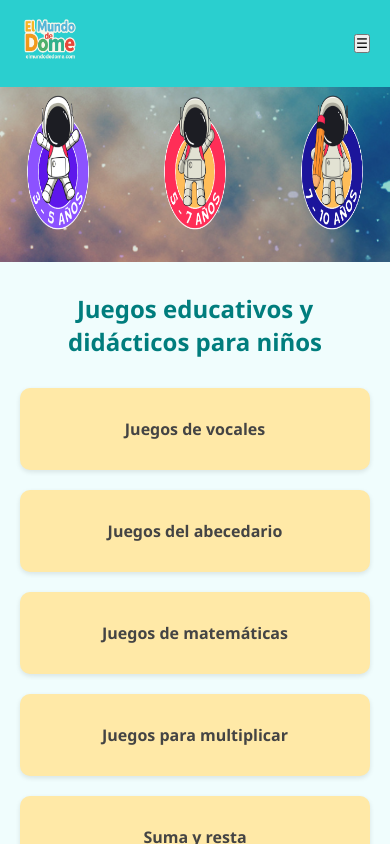
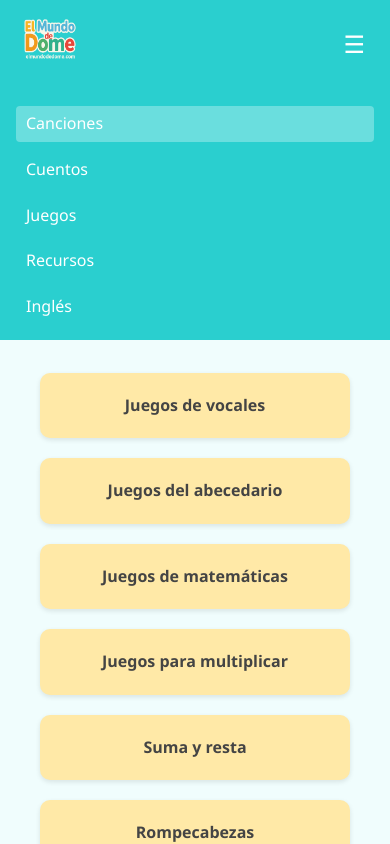
Before and after one commit to PercyTechX/el-mundo-de-dome, a plain HTML site: page index.html in a window 390 px wide. Both pictures are taken after a click on the button "Menú de navegación". Shown: the top 844 px of the page. Drawn offline with Linux system fonts and the light colour scheme.

Commit message:
cuarto commmit

```diff
--- a/index.html
+++ b/index.html
@@ -1,54 +1,100 @@
 <!DOCTYPE html>
+<!-- Declaramos el tipo de documento como HTML5 -->
 <html lang="es">
+<!-- La etiqueta <html> define el inicio del documento HTML y especifica que el idioma principal es español (es) -->
+
 <head>
+  <!-- La sección <head> contiene metadatos sobre el documento, como el título, el conjunto de caracteres y los estilos -->
   <meta charset="UTF-8">
+  <!-- Especificamos que el conjunto de caracteres utilizado es UTF-8, que soporta caracteres especiales como tildes y ñ -->
+
   <meta name="viewport" content="width=device-width, initial-scale=1.0">
+  <!-- Configuramos la vista para dispositivos móviles, asegurando que el contenido se ajuste al ancho de la pantalla -->
+
   <title>Portal Educativo</title>
+  <!-- Título de la página que aparecerá en la pestaña del navegador -->
+
   <link rel="shortcut icon" href="img/logo.ico" type="image/x-icon">
+  <!-- Enlazamos un ícono (favicon) que aparecerá junto al título en la pestaña del navegador -->
+
   <link rel="stylesheet" href="style.css">
+  <!-- Enlazamos un archivo CSS externo llamado "style.css" para aplicar estilos al sitio -->
 </head>
+
 <body>
+  <!-- La etiqueta <body> contiene todo el contenido visible de la página web -->
 
-  <header class="header">
+  <header class="header" role="banner">
+    <!-- La sección <header> representa el encabezado de la página -->
     <div class="logo">
-        <img src="img/logo.png" alt="logo" width="60px" height="50px">
+      <!-- Dentro del encabezado, creamos un contenedor para el logo -->
+      <img src="img/logo.png" alt="Logo del portal educativo" width="60" height="50">
+      <!-- Insertamos una imagen del logo con un texto alternativo ("alt") para accesibilidad -->
     </div>
-    <button class="menu-btn" id="menuBtn">☰</button>
-    <nav class="menu" id="menu">
-      <a href="#">Canciones</a>
+
+    <button class="menu-btn" id="menuBtn" aria-label="Menú de navegación" aria-expanded="false">☰</button>
+    <!-- Creamos un botón con el símbolo "☰" que servirá para abrir/cerrar un menú en dispositivos móviles -->
+
+    <nav class="menu" id="menu" role="navigation" aria-label="Menú principal">
+      <!-- La etiqueta <nav> define una sección de navegación con enlaces -->
+      <a href="#" aria-current="page">Canciones</a>
       <a href="#">Cuentos</a>
       <a href="#">Juegos</a>
       <a href="#">Recursos</a>
       <a href="#">Inglés</a>
+      <!-- Cada <a> es un enlace a diferentes secciones o páginas del sitio -->
     </nav>
   </header>
 
-  <section class="edades">
-    <div class="grupo"><img src="img/3-5.png" alt="3-5" width="150px" height="150px"> </div>
-    <div class="grupo"><img src="img/5-7.png" alt="5-7" width="150px" height="150px"> </div>
-    <div class="grupo"><img src="img/7-10.png" alt="7-10" width="150px" height="150px"> </div>
+  <section class="edades" aria-label="Rangos de edad">
+    <!-- Creamos una sección para mostrar imágenes relacionadas con rangos de edad -->
+    <div class="grupo">
+      <!-- Usamos un contenedor (<div>) para cada grupo de edad -->
+      <img src="img/3-5.png" alt="Niños de 3 a 5 años" width="150" height="150">
+      <!-- Insertamos una imagen representando el rango de edad 3-5 años -->
+      <!-- <span>3-5 años</span> -->
+    </div>
+    <div class="grupo">
+      <img src="img/5-7.png" alt="Niños de 5 a 7 años" width="150" height="150">
+      <!-- Imagen para el rango de edad 5-7 años -->
+      <!-- <span>5-7 años</span> -->
+    </div>
+    <div class="grupo">
+      <img src="img/7-10.png" alt="Niños de 7 a 10 años" width="150" height="150">
+      <!-- Imagen para el rango de edad 7-10 años -->
+      <!-- <span>7-10 años</span> -->
+    </div>
   </section>
 
   <div class="contenido-principal">
+    <!-- Contenedor principal para el contenido central de la página -->
     <div class="imagen-lateral">
-      <img src="./img/apunta.png" alt="flecha hacia juegos" class="flecha-imagen">
+      <!-- Contenedor para una imagen lateral -->
+      <img src="./img/apunta.png" alt="Flecha indicadora" class="flecha-imagen">
+      <!-- Insertamos una imagen de flecha que apunta hacia los juegos -->
     </div>
 
-    <main class="contenedor-juegos">
+    <main class="contenedor-juegos" role="main">
+      <!-- La etiqueta <main> representa el contenido principal de la página -->
       <h2>Juegos educativos y didácticos para niños</h2>
-      <div class="juegos-grid">
-        <div class="juego">Juegos de vocales</div>
-        <div class="juego">Juegos del abecedario</div>
-        <div class="juego">Juegos de matemáticas</div>
-        <div class="juego">Juegos para multiplicar</div>
-        <div class="juego">Suma y resta</div>
-        <div class="juego">Rompecabezas</div>
-        <div class="juego">Geografía</div>
-        <div class="juego">Saludo y comunicación</div>
+      <!-- Título que describe el contenido de esta sección -->
+
+      <div class="juegos-grid" role="list">
+        <!-- Contenedor para organizar los juegos en una cuadrícula -->
+        <div class="juego" role="listitem">Juegos de vocales</div>
+        <div class="juego" role="listitem">Juegos del abecedario</div>
+        <div class="juego" role="listitem">Juegos de matemáticas</div>
+        <div class="juego" role="listitem">Juegos para multiplicar</div>
+        <div class="juego" role="listitem">Suma y resta</div>
+        <div class="juego" role="listitem">Rompecabezas</div>
+        <div class="juego" role="listitem">Geografía</div>
+        <div class="juego" role="listitem">Saludo y comunicación</div>
+        <!-- Cada <div> representa un juego específico -->
       </div>
     </main>
   </div>
 
   <script src="script.js"></script>
+  <!-- Enlazamos un archivo JavaScript externo llamado "script.js" para agregar interactividad -->
 </body>
 </html>
--- a/script.js
+++ b/script.js
@@ -1,47 +1,90 @@
 // Esperamos a que el documento HTML esté completamente cargado
 document.addEventListener('DOMContentLoaded', function() {
     // Obtenemos referencias a los elementos del DOM
-    const menuBtn = document.getElementById('menuBtn'); // Botón del menú hamburguesa
-    const menu = document.getElementById('menu');       // Contenedor del menú
-    let isMenuOpen = false;                            // Estado del menú (abierto/cerrado)
+    const menuBtn = document.getElementById('menuBtn');
+    const menu = document.getElementById('menu');
+    let isMenuOpen = false;
 
-    // Función que verifica el tamaño de la pantalla y ajusta el menú en consecuencia
+    // Función para verificar el tamaño de la pantalla
     function checkScreenSize() {
-        // Si la pantalla es pequeña (menos de 768px)
         if (window.innerWidth <= 768) {
-            menu.style.display = 'none';      // Ocultamos el menú
-            menuBtn.style.display = 'block';  // Mostramos el botón hamburguesa
+            menu.style.display = 'none';
+            menuBtn.style.display = 'block';
+            menuBtn.setAttribute('aria-expanded', 'false');
         } else {
-            // Si la pantalla es grande
-            menu.style.display = 'flex';      // Mostramos el menú en formato horizontal
-            menuBtn.style.display = 'none';   // Ocultamos el botón hamburguesa
-            isMenuOpen = false;               // Reseteamos el estado del menú
+            menu.style.display = 'flex';
+            menuBtn.style.display = 'none';
+            isMenuOpen = false;
+            menuBtn.setAttribute('aria-expanded', 'false');
         }
     }
 
-    // Evento que se dispara cuando se hace clic en el botón del menú
-    menuBtn.addEventListener('click', function() {
+    // Función para alternar el menú
+    function toggleMenu() {
         if (!isMenuOpen) {
-            // Si el menú está cerrado, lo abrimos
-            menu.style.display = 'flex';          // Mostramos el menú
-            menu.style.flexDirection = 'column';  // Lo mostramos en columna
-            menu.style.position = 'absolute';     // Lo posicionamos absolutamente
-            menu.style.top = '100%';              // Lo colocamos justo debajo del header
-            menu.style.left = '0';                // Alineado a la izquierda
-            menu.style.backgroundColor = '#fff';  // Fondo blanco
-            menu.style.width = '100%';            // Ancho completo
-            menu.style.padding = '1rem';          // Espaciado interno
-            isMenuOpen = true;                    // Marcamos el menú como abierto
+            menu.style.display = 'flex';
+            menu.style.flexDirection = 'column';
+            menu.style.position = 'absolute';
+            menu.style.top = '100%';
+            menu.style.left = '0';
+            menu.style.backgroundColor = '#2acfcf';
+            menu.style.width = '100%';
+            menu.style.padding = '1rem';
+            menu.style.zIndex = '1000';
+            menu.classList.add('active');
+            isMenuOpen = true;
+            menuBtn.setAttribute('aria-expanded', 'true');
         } else {
-            // Si el menú está abierto, lo cerramos
-            menu.style.display = 'none';          // Ocultamos el menú
-            isMenuOpen = false;                   // Marcamos el menú como cerrado
+            menu.style.display = 'none';
+            menu.classList.remove('active');
+            isMenuOpen = false;
+            menuBtn.setAttribute('aria-expanded', 'false');
+        }
+    }
+
+    // Evento para el botón del menú
+    menuBtn.addEventListener('click', toggleMenu);
+    menuBtn.addEventListener('keydown', function(e) {
+        if (e.key === 'Enter' || e.key === ' ') {
+            e.preventDefault();
+            toggleMenu();
         }
     });
 
-    // Verificamos el tamaño de la pantalla al cargar la página
+    // Evento para cerrar el menú al hacer clic fuera
+    document.addEventListener('click', function(e) {
+        if (isMenuOpen && !menu.contains(e.target) && e.target !== menuBtn) {
+            toggleMenu();
+        }
+    });
+
+    // Evento para cerrar el menú con la tecla Escape
+    document.addEventListener('keydown', function(e) {
+        if (e.key === 'Escape' && isMenuOpen) {
+            toggleMenu();
+        }
+    });
+
+    // Verificamos el tamaño de la pantalla al cargar y al redimensionar
     checkScreenSize();
+    window.addEventListener('resize', checkScreenSize);
 
-    // Agregamos un listener para cuando se redimensione la ventana
-    window.addEventListener('resize', checkScreenSize);
+    // Mejoramos la accesibilidad del menú
+    const menuItems = menu.querySelectorAll('a');
+    menuItems.forEach((item, index) => {
+        item.setAttribute('tabindex', '0');
+
+        // Navegación con teclado
+        item.addEventListener('keydown', function(e) {
+            if (e.key === 'ArrowDown' || e.key === 'ArrowRight') {
+                e.preventDefault();
+                const nextItem = menuItems[index + 1] || menuItems[0];
+                nextItem.focus();
+            } else if (e.key === 'ArrowUp' || e.key === 'ArrowLeft') {
+                e.preventDefault();
+                const prevItem = menuItems[index - 1] || menuItems[menuItems.length - 1];
+                prevItem.focus();
+            }
+        });
+    });
 });
--- a/style.css
+++ b/style.css
@@ -17,6 +17,7 @@
   - display: grid; organiza el contenido en una cuadrícula.
   - grid-template-rows: Define las filas de la cuadrícula (encabezado, contenido principal, pie de página).
   - min-height: 100vh; asegura que el cuerpo ocupe al menos toda la altura de la ventana.
+  - line-height: 1.6;
 */
 body {
   font-family: 'Segoe UI', sans-serif;
@@ -25,6 +26,7 @@ body {
   display: grid;
   grid-template-rows: auto auto 1fr;
   min-height: 100vh;
+  line-height: 1.6;
 }
 
 /*
@@ -35,6 +37,7 @@ body {
   - justify-content: space-between; distribuye los elementos en los extremos.
   - align-items: center; alinea verticalmente los elementos.
   - flex-wrap: wrap; permite que los elementos se ajusten en varias líneas si es necesario.
+  - position: relative;
 */
 .header {
   background: #2acfcf;
@@ -43,6 +46,7 @@ body {
   justify-content: space-between;
   align-items: center;
   flex-wrap: wrap;
+  position: relative;
 }
 
 /*
@@ -58,17 +62,66 @@ body {
 }
 
 /*
+  Estilos para el botón del menú (.menu-btn):
+  - display: none;
+  - background: none;
+  - border: none;
+  - color: white;
+  - font-size: 1.5rem;
+  - cursor: pointer;
+  - padding: 5px;
+  - transition: transform 0.3s ease;
+*/
+.menu-btn {
+  display: none;
+  background: none;
+  border: none;
+  color: white;
+  font-size: 1.5rem;
+  cursor: pointer;
+  padding: 5px;
+  transition: transform 0.3s ease;
+}
+
+.menu-btn:hover {
+  transform: scale(1.1);
+}
+
+/*
+  Estilos para el menú (.menu):
+  - display: flex;
+  - gap: 20px;
+*/
+.menu {
+  display: flex;
+  gap: 20px;
+}
+
+/*
   Estilos para los enlaces del menú (.menu a):
-  - margin-left: Espacio entre los enlaces.
-  - color: Color blanco para contraste.
-  - text-decoration: none; elimina el subrayado predeterminado de los enlaces.
-  - font-weight: 500; hace que el texto sea ligeramente más grueso.
+  - color: white;
+  - text-decoration: none;
+  - font-weight: 500;
+  - padding: 5px 10px;
+  - border-radius: 4px;
+  - transition: background-color 0.3s ease;
 */
 .menu a {
-  margin-left: 15px;
   color: white;
   text-decoration: none;
   font-weight: 500;
+  padding: 5px 10px;
+  border-radius: 4px;
+  transition: background-color 0.3s ease;
+}
+
+.menu a:hover,
+.menu a:focus {
+  background-color: rgba(255, 255, 255, 0.2);
+}
+
+.menu a[aria-current="page"] {
+  background-color: rgba(255, 255, 255, 0.3);
 }
 
 /*
@@ -88,7 +141,7 @@ body {
   background-image: url(./img/cinta-edades2.png);
   background-size: cover;
   background-position: center;
-  padding: 5px 0;
+  padding: 15px 0;
   width: 100%;
 }
 
@@ -99,13 +152,27 @@ body {
   - padding: Espacio interno alrededor del contenido.
   - text-align: center; centra el texto dentro del grupo.
   - animation: Aplica una animación de flotación infinita.
+  - display: flex;
+  - flex-direction: column;
+  - align-items: center;
+  - gap: 10px;
 */
 .grupo {
   flex: 1;
   max-width: 33.33%;
-  padding: 5px;
+  padding: 10px;
   text-align: center;
   animation: float 3s ease-in-out infinite;
+  display: flex;
+  flex-direction: column;
+  align-items: center;
+  gap: 10px;
+}
+
+.grupo img {
+  max-width: 150px;
+  height: auto;
+  transition: transform 0.3s ease;
 }
 
 /*
@@ -119,28 +186,22 @@ body {
 
 /*
   Efecto hover para los grupos (.grupo:hover):
-  - transform: scale(1.2); aumenta el tamaño del grupo al pasar el cursor.
-  - transition: transform 0.5s; agrega una transición suave.
-  - cursor: pointer; cambia el cursor a una mano para indicar interactividad.
-  - animation: none; detiene la animación al hacer hover.
+  - transform: scale(1.1); aumenta el tamaño del grupo al pasar el cursor.
 */
-.grupo:hover {
-  transform: scale(1.2);
-  transition: transform 0.5s;
-  cursor: pointer;
-  animation: none;
+.grupo:hover img {
+  transform: scale(1.1);
 }
 
 /*
   Estilos para el texto dentro de los grupos (.grupo span):
-  - display: block; convierte el texto en un bloque.
-  - font-size: Tamaño del texto.
   - color: Color del texto.
+  - font-weight: 500;
+  - font-size: 1rem;
 */
 .grupo span {
-  display: block;
-  font-size: 0.9rem;
-  color: #666;
+  color: #333;
+  font-weight: 500;
+  font-size: 1rem;
 }
 
 /*
@@ -151,6 +212,7 @@ body {
   - max-width: Limita el ancho máximo del contenido.
   - margin: Centra el contenido horizontalmente.
   - gap: Espacio entre las áreas de la cuadrícula.
+  - padding: Espacio interno alrededor del contenido.
 */
 .contenido-principal {
   display: grid;
@@ -161,6 +223,7 @@ body {
   margin: 0 auto;
   width: 100%;
   gap: 20px;
+  padding: 20px;
 }
 
 /*
@@ -172,8 +235,6 @@ body {
 */
 .imagen-lateral {
   grid-area: lateral;
-  width: 100%;
-  height: 100%;
   display: flex;
   align-items: center;
   justify-content: center;
@@ -209,11 +270,13 @@ body {
   - text-align: center; centra el texto.
   - margin-bottom: Espacio debajo del título.
   - color: Color del texto.
+  - font-size: 1.8rem;
 */
 .contenedor-juegos h2 {
   text-align: center;
   margin-bottom: 30px;
   color: #007d7d;
+  font-size: 1.8rem;
 }
 
 /*
@@ -237,7 +300,8 @@ body {
   - font-weight: Negrita para destacar.
   - color: Color del texto.
   - box-shadow: Sombra para dar profundidad.
-  - transition: transform 0.2s; agrega una transición suave.
+  - transition: transform 0.2s, box-shadow 0.2s;
+  - cursor: pointer;
 */
 .juego {
   background: #ffe9a7;
@@ -247,15 +311,14 @@ body {
   font-weight: bold;
   color: #444;
   box-shadow: 0 2px 5px rgba(0, 0, 0, 0.1);
-  transition: transform 0.2s;
+  transition: transform 0.2s, box-shadow 0.2s;
+  cursor: pointer;
 }
 
-/*
-  Efecto hover para los juegos (.juego:hover):
-  - transform: scale(1.05); aumenta el tamaño del juego al pasar el cursor.
-*/
-.juego:hover {
+.juego:hover,
+.juego:focus {
   transform: scale(1.05);
+  box-shadow: 0 4px 8px rgba(0, 0, 0, 0.2);
 }
 
 /*
@@ -275,6 +338,26 @@ body {
   - Ajusta el tamaño de las imágenes y otros elementos.
 */
 @media (max-width: 768px) {
+  .menu-btn {
+    display: block;
+  }
+
+  .menu {
+    display: none;
+    position: absolute;
+    top: 100%;
+    left: 0;
+    width: 100%;
+    background: #2acfcf;
+    padding: 1rem;
+    flex-direction: column;
+    gap: 10px;
+  }
+
+  .menu.active {
+    display: flex;
+  }
+
   .contenido-principal {
     grid-template-areas:
       "contenido contenido contenido";
@@ -287,19 +370,22 @@ body {
   }
 
   .edades {
-    gap: 20px;
-  }
-
-  .edades img {
-    max-width: 150px;
+    flex-direction: row;
+    gap: 10px;
+    padding: 10px;
   }
 
   .grupo {
     max-width: 33.33%;
+    padding: 5px;
   }
 
   .grupo img {
     max-width: 100px;
+  }
+
+  .grupo span {
+    font-size: 0.8rem;
   }
 }
 
@@ -311,4 +397,16 @@ body {
   .grupo img {
     max-width: 80px;
   }
+
+  .grupo span {
+    font-size: 0.7rem;
+  }
+
+  .juegos-grid {
+    grid-template-columns: 1fr;
+  }
+
+  .juego {
+    padding: 20px 15px;
+  }
 }
```
